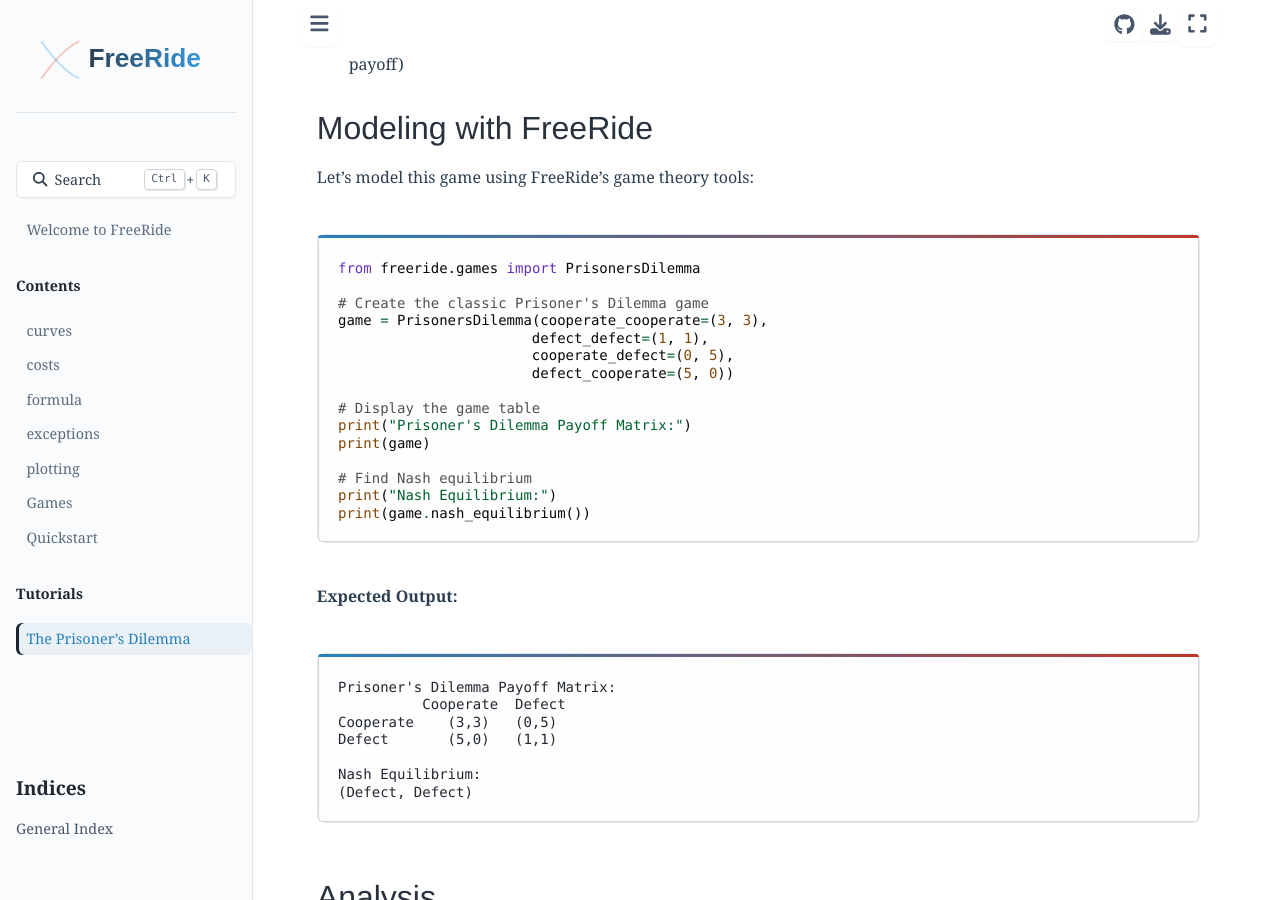
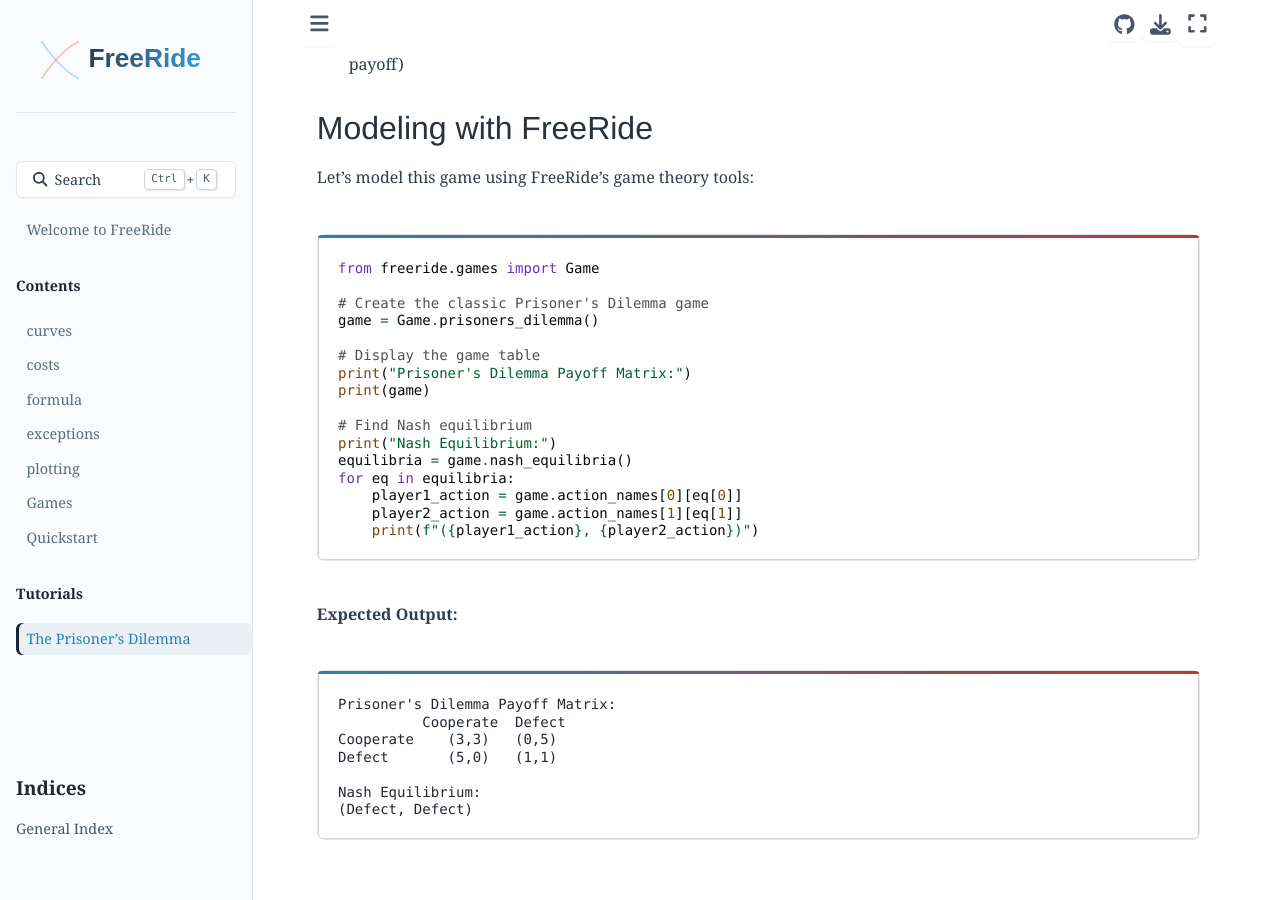
Before and after one commit to alexanderthclark/FreeRide, a Sphinx documentation site: the page built from docs/tutorials/prisoners_dilemma.rst, in a window 1280 px wide and 900 px high, scrolled down 614 px. Built offline with Sphinx 7.4.7 and the Sphinx Book theme 1.1.4, drawn with Linux system fonts in a browser that asks for light colours.

Commit message:
Fix tutorial to work with current nash_equilibria method
- Update code to convert equilibrium indices to action names
- Show proper expected output format
- Use existing Game.prisoners_dilemma() class method

```diff
--- a/docs/tutorials/prisoners_dilemma.rst
+++ b/docs/tutorials/prisoners_dilemma.rst
@@ -37,13 +37,10 @@ Let's model this game using FreeRide's game theory tools:
 
 .. code-block:: python
 
-   from freeride.games import PrisonersDilemma
+   from freeride.games import Game
 
    # Create the classic Prisoner's Dilemma game
-   game = PrisonersDilemma(cooperate_cooperate=(3, 3),
-                          defect_defect=(1, 1),
-                          cooperate_defect=(0, 5),
-                          defect_cooperate=(5, 0))
+   game = Game.prisoners_dilemma()
 
    # Display the game table
    print("Prisoner's Dilemma Payoff Matrix:")
@@ -51,7 +48,11 @@ Let's model this game using FreeRide's game theory tools:
 
    # Find Nash equilibrium
    print("Nash Equilibrium:")
-   print(game.nash_equilibrium())
+   equilibria = game.nash_equilibria()
+   for eq in equilibria:
+       player1_action = game.action_names[0][eq[0]]
+       player2_action = game.action_names[1][eq[1]]
+       print(f"({player1_action}, {player2_action})")
 
 **Expected Output:**
 
```
